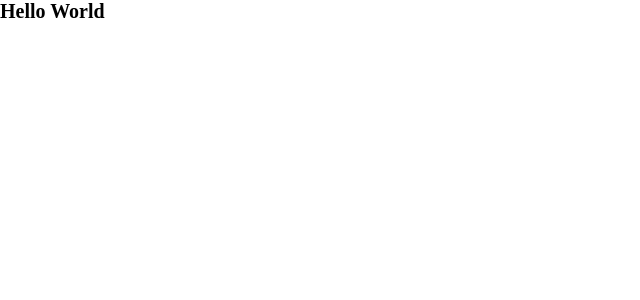
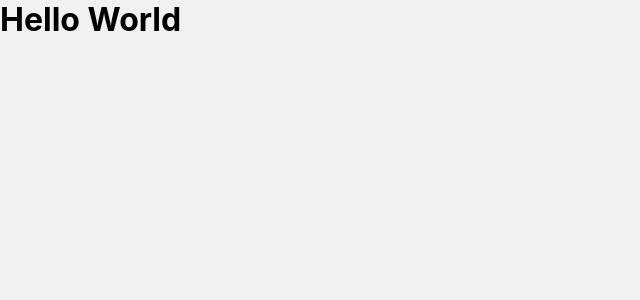
Before and after one commit to thalesfgalvao/react_template, a React (Vite) app: page / in a window 1280 px wide. Shown: the top 300 px of the page, without its empty margins (0-640 px from the left). Built offline with nearby package versions, Linux system fonts and the light colour scheme.

Commit message:
Create global theme

```diff
--- a/src/styles/GlobalStyle.ts
+++ b/src/styles/GlobalStyle.ts
@@ -19,7 +19,7 @@ export const GlobalStyle = createGlobalStyle`
       font-size: 62.5%;
     }
     body {
-      font-family: 'Arial;
+      font-family: 'Inter', sans-serif;
       font-size: 1.6rem;
       background-color: #F1F1F1;
     }
--- /dev/null
+++ b/src/styles/theme.ts
@@ -0,0 +1,52 @@
+import { DefaultTheme } from "styled-components";
+
+export const theme: DefaultTheme = {
+  light: {
+    colors: {
+      primary: "#4F46E5",
+      secondary: "#6366F1",
+      tertiary: "#A54100",
+      neutral: "#C5C7C8",
+      success: "#68DB6B",
+      warning: "#E09B35",
+      error: "#E33F36",
+      background: "#2E3132",
+    },
+    borderRadius: {
+      light: "1rem",
+      madium: "2rem",
+      huge: "3rem",
+    },
+    sizes: {
+      xsmall: "1.2rem",
+      small: "1.6rem",
+      medium: "2.4rem",
+      large: "3.2rem",
+      huge: "5.6rem",
+    },
+  },
+  dark: {
+    colors: {
+      primary: "#4F46E5",
+      secondary: "#6366F1",
+      tertiary: "#A54100",
+      neutral: "#F8F9FA",
+      success: "#68DB6B",
+      warning: "#E09B35",
+      error: "#E33F36",
+      background: "#E1E3E4",
+    },
+    borderRadius: {
+      light: "1rem",
+      madium: "2rem",
+      huge: "3rem",
+    },
+    sizes: {
+      xsmall: "1.2rem",
+      small: "1.6rem",
+      medium: "2.4rem",
+      large: "3.2rem",
+      huge: "5.6rem",
+    },
+  },
+};
```
